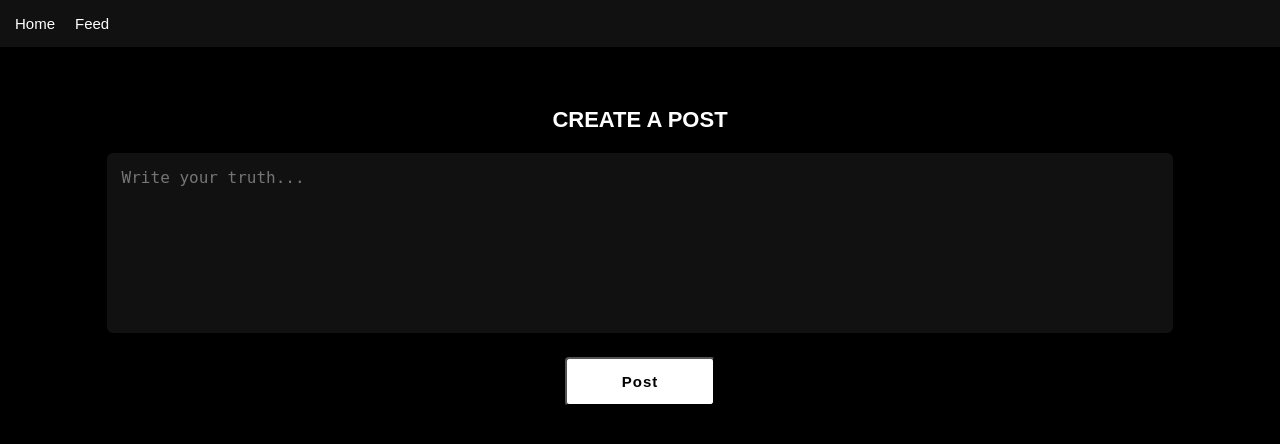
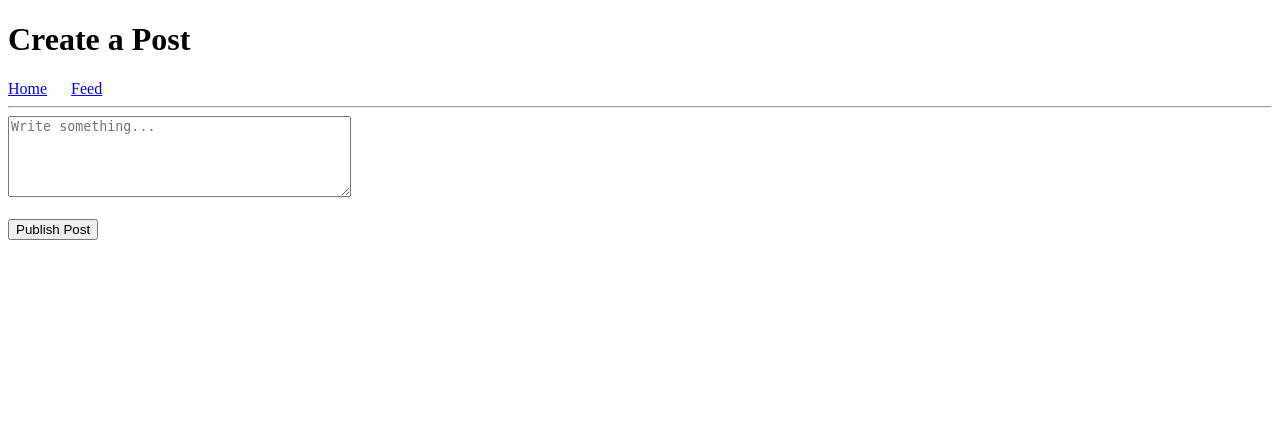
Before and after one commit to vrush757-gif/voice-of-bharat, a Flask app: page /create in a window 1280 px wide. Shown: the top 444 px of the page. Run offline with Flask 3, Linux system fonts and the light colour scheme.

Commit message:
Update create.html

```diff
--- a/templates/create.html
+++ b/templates/create.html
@@ -1,25 +1,21 @@
 <!DOCTYPE html>
-<html lang="en">
+<html>
 <head>
-    <meta charset="UTF-8">
-    <title>Create Post - ScrollBreaker</title>
-    <link rel="stylesheet" href="{{ url_for('static', filename='style.css') }}">
+    <title>Create Post</title>
 </head>
 <body>
+    <h1>Create a Post</h1>
 
-<div class="nav">
-    <a href="/" class="nav-btn">Home</a>
-    <a href="/feed" class="nav-btn">Feed</a>
-</div>
+    <a href="/">Home</a>
+    <a href="/feed" style="margin-left:20px;">Feed</a>
 
-<div class="container">
-    <h2 class="feed-title">CREATE A POST</h2>
+    <hr>
 
-    <form method="POST" class="form-box">
-        <textarea name="content" placeholder="Write your truth..." required></textarea>
-        <button type="submit" class="btn">Post</button>
+    <form method="POST">
+        <textarea name="content" rows="5" cols="40" placeholder="Write something..." required></textarea>
+        <br><br>
+
+        <button type="submit">Publish Post</button>
     </form>
-</div>
-
 </body>
 </html>
```
